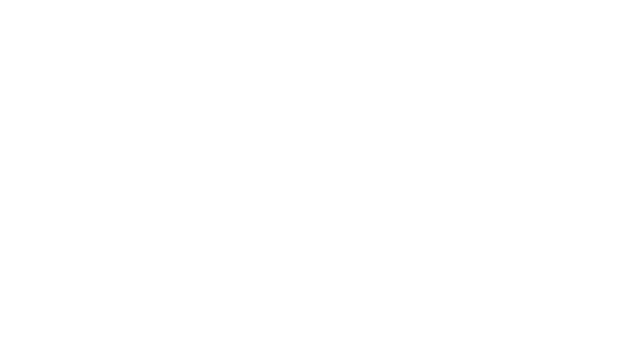
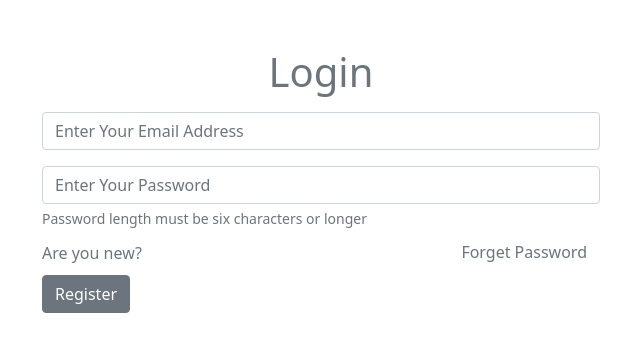
Before and after one commit to SarkerPabon/warehouse-management-client-side, a React (Create React App) app: page /login in a window 1280 px wide. Before the commit this address had no page. Shown: the top 352 px of the page, without its empty margins (319-959 px from the left). Built offline with nearby package versions, Linux system fonts and the light colour scheme.

Commit message:
Add Login Page and Authentication

```diff
--- a/src/App.js
+++ b/src/App.js
@@ -2,12 +2,14 @@ import "bootstrap/dist/css/bootstrap.min.css";
 import { BrowserRouter, Route, Routes } from "react-router-dom";
 import { ToastContainer } from "react-toastify";
 import "react-toastify/dist/ReactToastify.css";
+import Login from "./Pages/Authentication/Login";
 import Registration from "./Pages/Authentication/Registration";
 
 function App() {
 	return (
 		<BrowserRouter>
 			<Routes>
+				<Route path='/login' element={<Login />} />
 				<Route path='/register' element={<Registration />} />
 			</Routes>
 			<ToastContainer />
--- /dev/null
+++ b/src/Pages/Authentication/Login.js
@@ -0,0 +1,134 @@
+import { useState } from "react";
+import {
+	useSendPasswordResetEmail,
+	useSignInWithEmailAndPassword,
+} from "react-firebase-hooks/auth";
+import { Link } from "react-router-dom";
+import { toast } from "react-toastify";
+import auth from "../../firebase.init";
+import Loader from "../Share/Loader";
+
+const Login = () => {
+	const [email, setEmail] = useState("");
+	const [password, setPassword] = useState("");
+	const [formError, setFormError] = useState({
+		lengthError: "",
+		passwordResetError: "",
+	});
+
+	const [signInWithEmailAndPassword, user, loading, error] =
+		useSignInWithEmailAndPassword(auth);
+
+	const [sendPasswordResetEmail, sending] = useSendPasswordResetEmail(auth);
+
+	if (user) {
+		console.log(user.user);
+	}
+
+	if (loading) {
+		return <Loader />;
+	}
+
+	const handleSubmit = (e) => {
+		console.log("submit");
+		e.preventDefault();
+		e.stopPropagation();
+
+		if (password.length < 6) {
+			setFormError({ lengthError: "Password length must be six or longer" });
+			return;
+		}
+
+		console.log(email, password);
+
+		signInWithEmailAndPassword(email, password).then(() => {
+			toast.success("User Logged In Successfully", {
+				toastId: "user-login-successfully",
+				theme: "colored",
+			});
+		});
+
+		e.target.reset();
+	};
+
+	const handlePsasswordReset = async (e) => {
+		e.stopPropagation();
+
+		setFormError({ lengthError: "", passwordResetError: "" });
+
+		if (email === "") {
+			setFormError({
+				passwordResetError:
+					"Please give your email address for password reset.",
+				lengthError: "",
+			});
+		}
+		await sendPasswordResetEmail(email);
+
+		setEmail("");
+	};
+
+	if (sending) {
+		toast.info("Email Sent", { toastId: "password-reset-id" });
+	}
+
+	return (
+		<div className='container my-5'>
+			<h1 className='text-center text-secondary my-3'>Login</h1>
+			<form onSubmit={handleSubmit} className='w-50 mx-auto'>
+				<div className='mb-3'>
+					<input
+						type='email'
+						className='form-control'
+						name='email'
+						id='email'
+						placeholder='Enter Your Email Address'
+						value={email}
+						onChange={(e) => setEmail(e.target.value)}
+					/>
+					{formError.passwordResetError && (
+						<p className='text-danger'>{formError.passwordResetError}</p>
+					)}
+				</div>
+				<div className='mb-1'>
+					<input
+						type='password'
+						className='form-control'
+						name='password'
+						id='password'
+						placeholder='Enter Your Password'
+						value={password}
+						onChange={(e) => setPassword(e.target.value)}
+					/>
+					{formError.lengthError ? (
+						<div id='confirmPassword' className='form-text text-danger'>
+							{formError.lengthError}
+						</div>
+					) : (
+						<div id='confirmPassword' className='form-text text-secondary '>
+							Password length must be six characters or longer
+						</div>
+					)}
+				</div>
+				{error && <p className='text-danger'>{error.message}</p>}
+				<div className='d-flex justify-content-between '>
+					<Link to='/register' className='mt-2 text-decoration-none text-muted'>
+						Are you new?
+					</Link>
+					<Link
+						to='#'
+						onClick={handlePsasswordReset}
+						className='btn btn-link mb-1 text-decoration-none text-muted'
+					>
+						Forget Password
+					</Link>
+				</div>
+				<button type='submit' className='btn btn-secondary'>
+					Register
+				</button>
+			</form>
+		</div>
+	);
+};
+
+export default Login;
--- a/src/Pages/Authentication/Registration.js
+++ b/src/Pages/Authentication/Registration.js
@@ -3,6 +3,7 @@ import {
 	useCreateUserWithEmailAndPassword,
 	useUpdateProfile,
 } from "react-firebase-hooks/auth";
+import { Link } from "react-router-dom";
 import { toast } from "react-toastify";
 import auth from "../../firebase.init";
 import Loader from "../Share/Loader";
@@ -16,6 +17,7 @@ const Registration = () => {
 		lengthError: "",
 		confrimError: "",
 	});
+	const [agree, setAgree] = useState(false);
 
 	const [createUserWithEmailAndPassword, user, loading, error] =
 		useCreateUserWithEmailAndPassword(auth, { sendEmailVerification: true });
@@ -63,7 +65,7 @@ const Registration = () => {
 
 	return (
 		<div className='container my-5'>
-			<h1 className='text-center text-secondary'>Registration</h1>
+			<h1 className='text-center text-secondary my-3'>Registration</h1>
 			<form onSubmit={handleSubmit} className='w-50 mx-auto'>
 				<div className='mb-3'>
 					<input
@@ -128,9 +130,36 @@ const Registration = () => {
 					)}
 				</div>
 				{error && <p className='text-danger'>{error.message}</p>}
-				<button type='submit' className='btn btn-secondary'>
-					Register
-				</button>
+
+				<div className='my-3'>
+					<div className='form-check'>
+						<input
+							type='checkbox'
+							className='form-check-input'
+							id='checkout'
+							onClick={() => setAgree(!agree)}
+						/>
+						<label
+							className={`form-check-label  fs-6 ${
+								agree ? "text-muted" : "text-danger"
+							}`}
+							htmlFor='exampleCheck1'
+						>
+							Accept Terms & Conditions
+						</label>
+					</div>
+				</div>
+				<div className='d-flex justify-content-between'>
+					<button type='submit' className='btn btn-secondary' disabled={!agree}>
+						Register
+					</button>
+					<p className='text-secondary'>
+						Already Registered? Go{" "}
+						<Link to='/login' className='mt-2 text-muted fs-5'>
+							Sign In
+						</Link>
+					</p>
+				</div>
 			</form>
 		</div>
 	);
```
